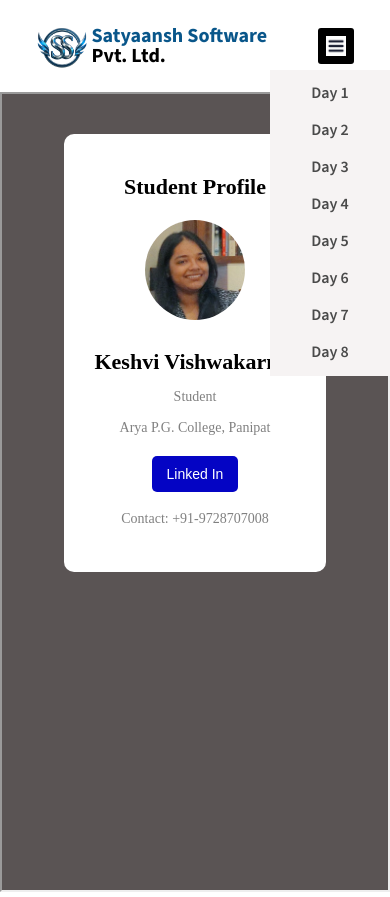
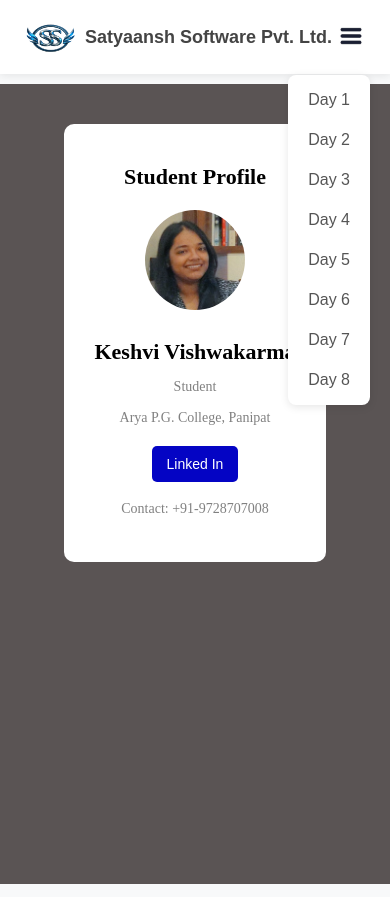
Before and after one commit to Keshvi-vishwakarma/internship, a plain HTML site: page index.html in a window 390 px wide. Both pictures are taken after a click on the button 336 px from the left and 46 px from the top of the page. Drawn offline with nearby package versions, Linux system fonts and the light colour scheme.

Commit message:
changemain

```diff
--- a/style.css
+++ b/style.css
@@ -1,107 +1,102 @@
 @import url("https://fonts.googleapis.com/css2?family=Source+Sans+3:ital,wght@0,200..900;1,200..900&display=swap");
 
+/* Reset */
 * {
     margin: 0;
     padding: 0;
     box-sizing: border-box;
-   font-family: "Source Sans 3", sans-serif;
 }
 
-/* Navbar */
+body {
+    font-family: Arial, sans-serif;
+    background: #f8f9fa;
+}
 
 .navbar {
     display: flex;
-   justify-content: space-around;
+    justify-content: space-between;
     align-items: center;
-   padding: 10px;
+    background: #ffffff;
+    padding: 12px 25px;
+    box-shadow: 0 2px 8px rgba(0,0,0,0.08);
 }
 
 .logo {
     display: flex;
     align-items: center;
-   gap: 5px;
-   font-size: 20px;
+    gap: 10px;
 }
 
 .logo img {
-   height: 72px;
+    width: 50px;
+    height: 50px;
+    border-radius: 50%;
 }
 
-.logo .company-name {
-   display: flex;
-   flex-direction: column;
-   font-weight: bolder;
-   line-height: 1em;
+.company-name {
+    font-size: 18px;
+    font-weight: bold;
+    color: #444;
 }
-
-.logo .company-name span {
-   color: #09568a;
-}
-
-/* Days */
 
 .days-link {
     display: flex;
-   align-items: center;
     list-style: none;
-   gap: 24px;
-   font-weight: 600;
+    gap: 20px;
 }
 
 .days-link li {
-   color: #4a4a4a;
-   padding: 2px;
-   border-bottom: 2px solid transparent;
-   border-radius: 3px;
-   transition: all;
-   animation-duration: 200ms;
+    cursor: pointer;
+    color: #555;
+    padding: 6px 10px;
+    border-radius: 5px;
+    transition: 0.3s;
 }
 
 .days-link li:hover {
-   border-color: #09568a;
-   color: #09568a;
-}
-
-/* Button */
-.hamburger {
-   background: #000;
-   color: white;
-   border-radius: 3px;
-   border: none;
-   padding: 8px;
-   padding-bottom: 4px;
-}
-.hamburger img {
-   height: 20px;
-}
-
-.hamburger:hover {
-   background: #000000da;
+    background: #e8f5e9;
+    color: #2e7d32;
 }
 
 .hamburger {
     display: none;
+    background: none;
+    border: none;
+    cursor: pointer;
 }
 
-/* Responsive */
-@media screen and (max-width: 646px) {
-   .days-link {
-      display: none;
+.hamburger img {
+    width: 28px;
 }
 
-   .active {
-      display: flex;
-      flex-direction: column;
-      background-color: #f6f3f3;
-      width: 120px;
-      position: absolute;
-      top: 70px;
-      right: 0;
-      gap: 10px;
-      padding: 10px;
+iframe {
+    width: 100%;
+    height: 800px;
+    border: none;
+    margin-top: 10px;
 }
+
+/* Mobile */
+@media (max-width: 768px) {
 
     .hamburger {
         display: block;
     }
+
+    .days-link {
+        display: none;
+        flex-direction: column;
+        position: absolute;
+        top: 75px;
+        right: 20px;
+        background: white;
+        box-shadow: 0 2px 8px rgba(0,0,0,0.1);
+        border-radius: 8px;
+        padding: 10px;
+        gap: 10px;
     }
+
+    .days-link.active {
+        display: flex;
+    }
+}
```
Lines whose indentation alone changed are shown as unchanged.
